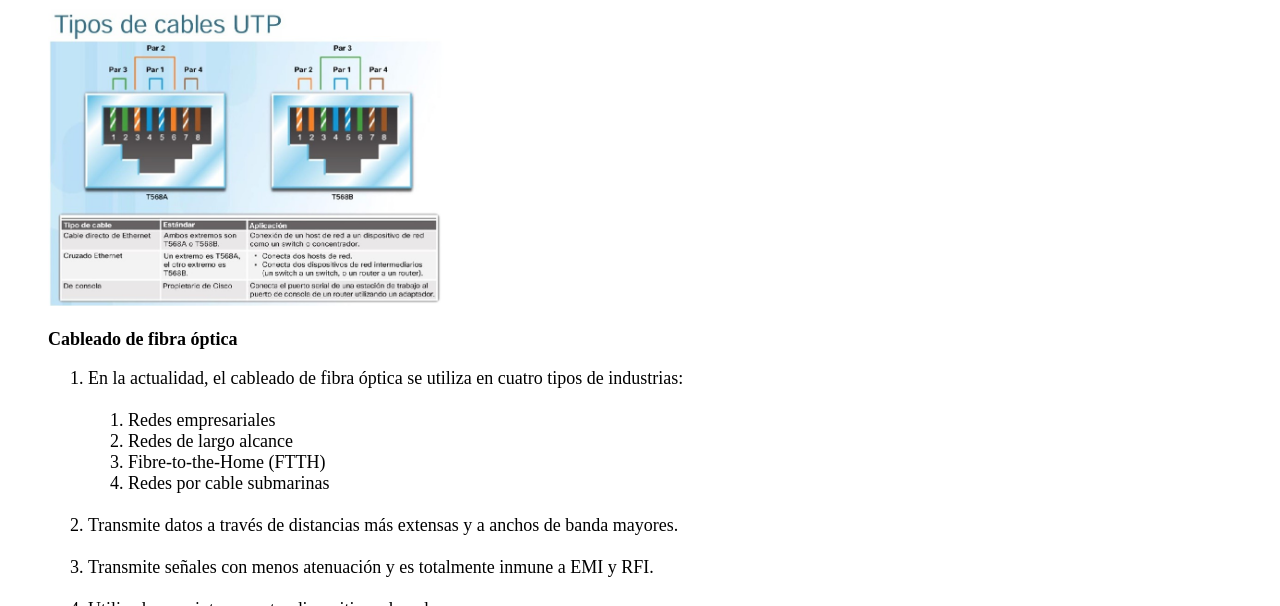
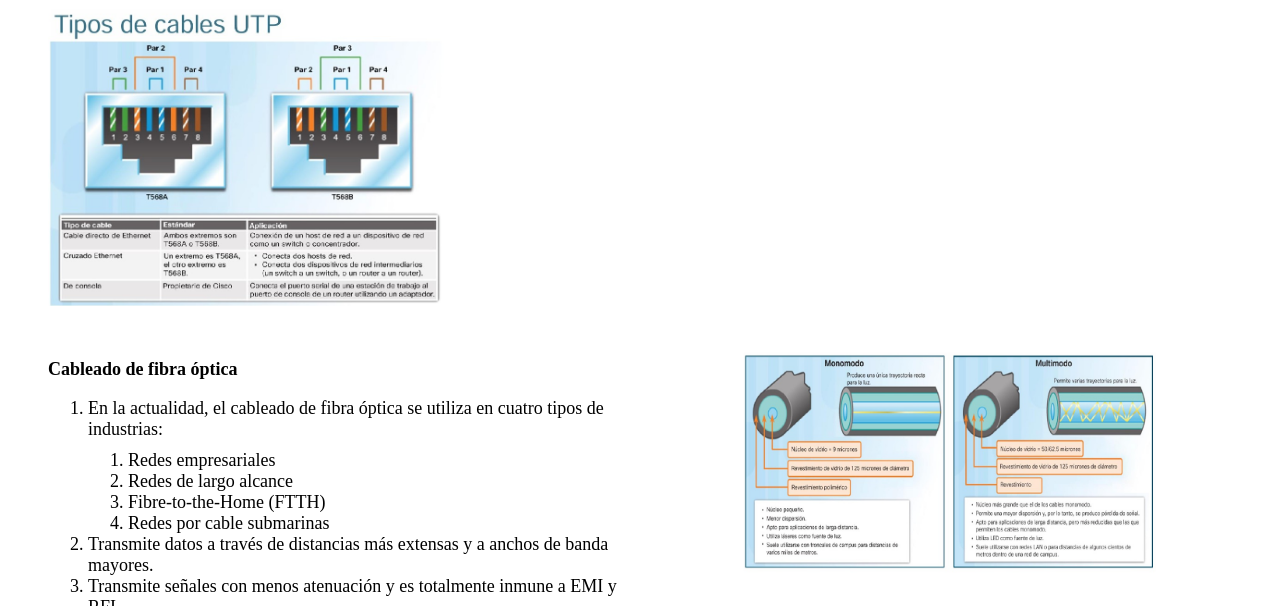
Before and after one commit to AlexanderGT499/ProyectoRedes, a Flask app: page / in a window 1280 px wide. Shown: the part 5894-6500 px from the top of the page. Run offline with Flask 3, Linux system fonts and the light colour scheme.

Commit message:
Se concluyo tipos de cable UTP y fibra optica

```diff
--- a/templates/sitios/index.html
+++ b/templates/sitios/index.html
@@ -267,7 +267,7 @@
   <img src="static\img\seguridad-de-los-medios-de-cobre.jpg"
      alt="seguridad-de-los-medios-de-cobre"
      width="500">
-
+</div>
   <div style="display: flex; align-items: flex-start;">
   <div style="flex: 1;">
   <p style="font-size: 18px;"><strong>Estándares de cableado UTP</strong></p>
@@ -330,31 +330,83 @@
     width="600px"
     style="max-width: 400px;">
 
-<div>
-  <p style=" font-size: 18px;">
-    <strong>Cableado de fibra óptica</strong>
-  </p>
-  <ol style="font-size: 18px;">
-    <li>En la actualidad, el cableado de fibra óptica se utiliza en cuatro tipos de industrias:<br>
-        <br><ol style="font-size: 18px;">
+<div style="display: flex; align-items: flex-start; margin-top: 30px;">
+  <!-- Sección: Cableado de fibra óptica -->
+  <div style="flex: 1;">
+    <p style="font-size: 18px;"><strong>Cableado de fibra óptica</strong></p>
+    <ol style="font-size: 18px;">
+      <li>
+        En la actualidad, el cableado de fibra óptica se utiliza en cuatro tipos de industrias:
+        <ol style="font-size: 18px; margin-top: 10px;">
           <li>Redes empresariales</li>
           <li>Redes de largo alcance</li>
           <li>Fibre-to-the-Home (FTTH)</li>
           <li>Redes por cable submarinas</li>
         </ol>
-      </li><br>
-      <li>Transmite datos a través de distancias más extensas y a anchos de banda mayores.</li><br>
-      <li>Transmite señales con menos atenuación y es totalmente inmune a EMI y RFI.</li><br>
-      <li>Utilizado para interconectar dispositivos de red.</li><br>
-      <li> Hilo flexible, pero extremadamente delgado y transparente de vidrio muy puro, no mucho más grueso que un cabello humano.</li><br>
-      <li>Los bits se codifican en la fibra como pulsos de luz.</li><br>
-  </ol>
+      </li>
+      <li>Transmite datos a través de distancias más extensas y a anchos de banda mayores.</li>
+      <li>Transmite señales con menos atenuación y es totalmente inmune a EMI y RFI.</li>
+      <li>Utilizado para interconectar dispositivos de red.</li>
+      <li>Hilo flexible, pero extremadamente delgado y transparente de vidrio muy puro, no mucho más grueso que un cabello humano.</li>
+      <li>Los bits se codifican en la fibra como pulsos de luz.</li>
+    </ol>
+  </div>
+
+  <div style="flex: 1; padding-left: 20px;">
+    <img src="static/img/fibra-optica-monomodo-multimodo.jpg" alt="fibra óptica monomodo y multimodo" width="100%" style="max-width: 800px;">
+  </div>
 </div>
-<img src="static\img\fibra-optica-monomodo-multimodo.jpg"
-     alt="fibra-optica-monomodo-multimodo"
-     width="500px">
 
+<hr style="margin: 40px 0;">
 
+<div style="display: flex; align-items: flex-start; margin-top: 30px;">
+  <!-- Sección: Conectores de fibra óptica -->
+  <div style="flex: 1;">
+    <p style="font-size: 18px;"><strong>Conectores de fibra óptica</strong></p>
+    <ol style="font-size: 18px;">
+      <li>Se requieren dos fibras para realizar una operación dúplex completo ya que la luz solo puede viajar en una dirección a través de la fibra óptica.</li>
+      <li>
+        Conectores de punta directa (ST)
+        <ol style="font-size: 18px; margin-top: 10px;">
+          <li>Uno de los primeros tipos de conectores utilizados.</li>
+          <li>Bloquea en forma segura con una "tapa a rosca".</li>
+        </ol>
+      </li>
+      <li>
+        Conectores suscriptor (SC)
+        <ol style="font-size: 18px; margin-top: 10px;">
+          <li>Se lo denomina conector cuadrado o conector estándar.</li>
+          <li>Utiliza un mecanismo de vaivén para asegurar la inserción adecuada.</li>
+          <li>Utilizado con fibra óptica multimodo y monomodo.</li>
+        </ol>
+      </li>
+      <li>
+        Conectores Lucent (LC) simplex
+        <ol style="font-size: 18px; margin-top: 10px;">
+          <li>Versión más pequeña de SC y popular debido al tamaño.</li>
+        </ol>
+      </li>
+      <li>
+        Conectores LC multimodo dúplex
+        <ol style="font-size: 18px; margin-top: 10px;">
+          <li>Similar a un conector LC, pero utiliza un conector dúplex.</li>
+        </ol>
+      </li>
+    </ol>
+  </div>
+
+  <div style="flex: 1; padding-left: 20px;">
+    <img src="static/img/conectore-de-fibra-optica.jpg" alt="conectores de fibra óptica" width="100%" style="max-width: 800px;">
+  </div>
+</div>
+
+<div style="font-size: 18px;">
+  <p><strong>Comparación entre fibra óptica y cobre</strong></p>
+  <img src="static\img\comparacion-fibra-optica-cobre.jpg"
+    alt="comparacion-fibra-optica-cobre"
+    width="60%">
+
+</div>
 
 
   <!--Dispositivos de Interconexión-->
```
Also changed, not shown: static/img/comparacion-fibra-optica-cobre.jpg (added), static/img/conectore-de-fibra-optica.jpg (added).
